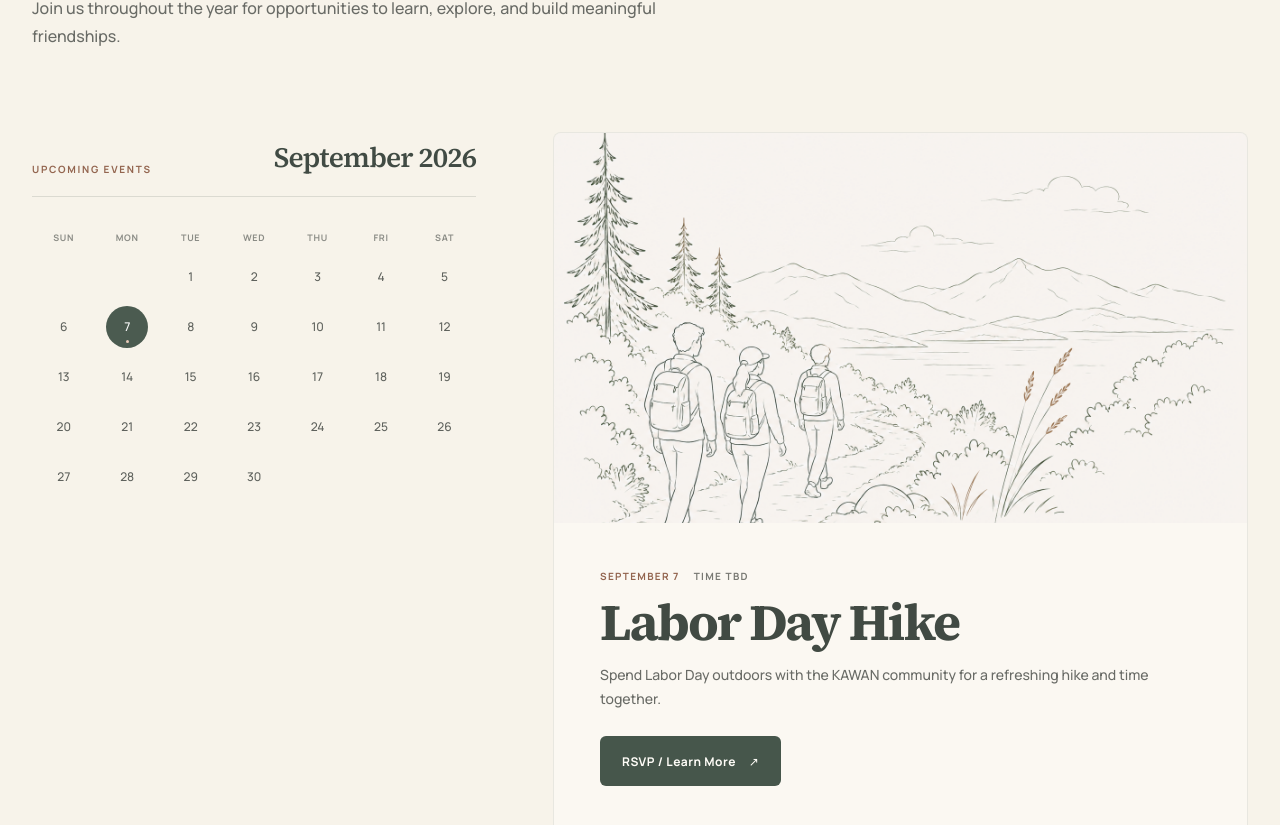
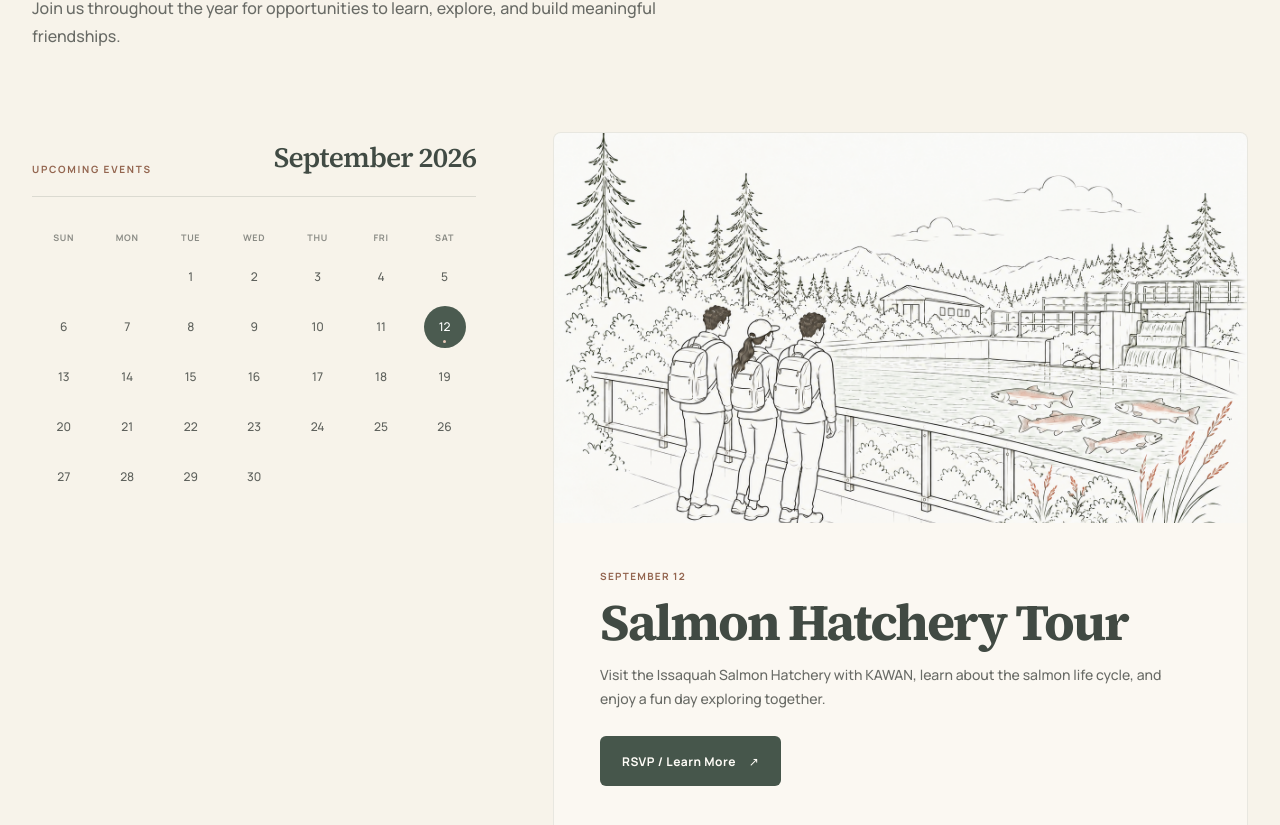
Before and after one commit to kawanseattle/kawanseattle.org, a SvelteKit app: page / in a window 1280 px wide. Shown: the part 4374-5199 px from the top of the page. Built offline with nearby package versions, Linux system fonts and the light colour scheme.

Commit message:
Update featured event to salmon hatchery tour

```diff
--- a/src/routes/+page.svelte
+++ b/src/routes/+page.svelte
@@ -36,7 +36,7 @@
 				{ title: 'Learn & Grow', description: 'Support throughout school and beyond.', illustrationAlt: 'A hand-drawn open book, laptop, and graduation cap', activities: ['Study nights', 'Study buddies', 'Tutoring', 'Mentorship', 'College guidance', 'Career preparation'] }
 			],
 			community: { label: 'KAWAN community', photoAlt: 'KAWAN students and families enjoying a community outing by the water', quote: 'Community begins by showing up for one another.' },
-			events: { eyebrow: 'Come as you are', title: 'Events', intro: 'Join us throughout the year for opportunities to learn, explore, and build meaningful friendships.', upcoming: 'Upcoming events', calendar: 'event calendar', showEvent: 'Show event on', eventTitle: 'Labor Day Hike', time: 'Time TBD', description: 'Spend Labor Day outdoors with the KAWAN community for a refreshing hike and time together.', photoAlt: 'KAWAN community gathering together', action: 'RSVP / Learn More' },
+			events: { eyebrow: 'Come as you are', title: 'Events', intro: 'Join us throughout the year for opportunities to learn, explore, and build meaningful friendships.', upcoming: 'Upcoming events', calendar: 'event calendar', showEvent: 'Show event on', eventTitle: 'Salmon Hatchery Tour', description: 'Visit the Issaquah Salmon Hatchery with KAWAN, learn about the salmon life cycle, and enjoy a fun day exploring together.', photoAlt: 'KAWAN students visiting a salmon hatchery and watching salmon in the water', action: 'RSVP / Learn More' },
 			weekdays: ['Sun', 'Mon', 'Tue', 'Wed', 'Thu', 'Fri', 'Sat'],
 			moments: { eyebrow: 'Life with KAWAN', title: 'Moments Together', intro: 'A glimpse of the adventures, celebrations, and everyday moments that bring our community closer.', previous: 'Previous hiking photo', next: 'Next hiking photo', choose: 'Choose a hiking photo', show: 'Show hiking photo', hiking: 'Hiking Trips', summerOutings: 'Summer outings', getaways: 'Holiday Getaways', communityGetaway: 'Community getaway', adventures: 'Seattle Adventures', exploring: 'Exploring together', camping: 'Summer Camping', outdoors: 'Outdoor adventures', hikingAlts: ['KAWAN friends gathered along a mountain hiking trail', 'KAWAN community gathered together at a forest waterfall', 'KAWAN friends and families visiting Multnomah Falls'], getawayAlt: 'KAWAN community members together on a holiday trip', seattleAlt: 'Seattle skyline viewed from the water during a KAWAN adventure', campingAlt: 'A glowing campfire during a KAWAN summer camping trip' },
 			cta: { eyebrow: 'Get connected', title: 'There’s a place for you here.', body: 'Ready to begin your journey? Meet people who understand and find a community that will walk alongside you.', action: 'Get Connected' },
@@ -57,7 +57,7 @@
 				{ title: 'Belajar & Bertumbuh', description: 'Dukungan selama kuliah hingga langkah berikutnya.', illustrationAlt: 'Ilustrasi tangan buku terbuka, laptop, dan topi wisuda', activities: ['Belajar bersama', 'Teman belajar', 'Bimbingan belajar', 'Mentoring', 'Panduan kuliah', 'Persiapan karier'] }
 			],
 			community: { label: 'Komunitas KAWAN', photoAlt: 'Pelajar dan keluarga KAWAN menikmati kebersamaan di tepi air', quote: 'Komunitas tumbuh saat kita hadir untuk satu sama lain.' },
-			events: { eyebrow: 'Datang apa adanya', title: 'Acara', intro: 'Bergabunglah sepanjang tahun untuk belajar, menjelajah, dan membangun persahabatan yang bermakna bersama kami.', upcoming: 'Acara mendatang', calendar: 'kalender acara', showEvent: 'Tampilkan acara pada', eventTitle: 'Hiking Hari Buruh', time: 'Waktu menyusul', description: 'Nikmati Hari Buruh di alam terbuka bersama komunitas KAWAN—hiking santai sambil menikmati waktu bersama.', photoAlt: 'Komunitas KAWAN berkumpul bersama', action: 'RSVP / Info Selengkapnya' },
+			events: { eyebrow: 'Datang apa adanya', title: 'Acara', intro: 'Bergabunglah sepanjang tahun untuk belajar, menjelajah, dan membangun persahabatan yang bermakna bersama kami.', upcoming: 'Acara mendatang', calendar: 'kalender acara', showEvent: 'Tampilkan acara pada', eventTitle: 'Tur Salmon Hatchery', description: 'Kunjungi Issaquah Salmon Hatchery bersama KAWAN, pelajari siklus hidup salmon, dan nikmati hari yang seru sambil menjelajah bersama.', photoAlt: 'Pelajar KAWAN mengunjungi tempat penetasan dan mengamati salmon di air', action: 'RSVP / Info Selengkapnya' },
 			weekdays: ['Min', 'Sen', 'Sel', 'Rab', 'Kam', 'Jum', 'Sab'],
 			moments: { eyebrow: 'Keseharian bersama KAWAN', title: 'Momen Kebersamaan', intro: 'Sekilas petualangan, perayaan, dan momen sehari-hari yang mendekatkan komunitas kami.', previous: 'Foto hiking sebelumnya', next: 'Foto hiking berikutnya', choose: 'Pilih foto hiking', show: 'Tampilkan foto hiking', hiking: 'Perjalanan Hiking', summerOutings: 'Kegiatan musim panas', getaways: 'Liburan Bersama', communityGetaway: 'Liburan komunitas', adventures: 'Petualangan di Seattle', exploring: 'Menjelajah bersama', camping: 'Camping Musim Panas', outdoors: 'Petualangan di alam', hikingAlts: ['Teman-teman KAWAN berkumpul di jalur pendakian pegunungan', 'Komunitas KAWAN berkumpul di air terjun dalam hutan', 'Teman dan keluarga KAWAN mengunjungi Multnomah Falls'], getawayAlt: 'Komunitas KAWAN menikmati perjalanan liburan bersama', seattleAlt: 'Pemandangan Seattle dari atas air dalam petualangan bersama KAWAN', campingAlt: 'Api unggun dalam perjalanan camping musim panas KAWAN' },
 			cta: { eyebrow: 'Mari terhubung', title: 'Ada tempat untukmu di sini.', body: 'Siap memulai perjalananmu? Temui orang-orang yang mengerti dan temukan komunitas yang siap berjalan bersamamu.', action: 'Mari Terhubung' },
@@ -76,7 +76,7 @@
 		...Array.from({ length: firstWeekday }, () => null),
 		...Array.from({ length: daysInMonth }, (_, index) => index + 1)
 	];
-	const eventByDay = new Map([[7, 0]]);
+	const eventByDay = new Map([[12, 0]]);
 	const hikingPhotos = [
 		`${base}/images/kawan-hiking-group-2026.jpg`,
 		`${base}/images/kawan-hiking-waterfall-group.jpg`,
@@ -88,8 +88,8 @@
 	$: programs = t.programs.map((program, index) => ({ ...program, ...programMedia[index] }));
 	$: monthLabel = new Intl.DateTimeFormat(language === 'id' ? 'id-ID' : 'en-US', { month: 'long', year: 'numeric' }).format(calendarDate);
 	$: monthName = new Intl.DateTimeFormat(language === 'id' ? 'id-ID' : 'en-US', { month: 'long' }).format(calendarDate);
-	$: eventDateLabel = language === 'id' ? `7 ${monthName}` : `${monthName} 7`;
-	$: events = [{ day: 7, title: t.events.eventTitle, time: t.events.time, description: t.events.description, image: `${base}/images/labor-day-hike.png` }];
+	$: events = [{ day: 12, title: t.events.eventTitle, description: t.events.description, image: `${base}/images/salmon-hatchery-tour.png` }];
+	$: eventDateLabel = language === 'id' ? `${events[selectedEventIndex].day} ${monthName}` : `${monthName} ${events[selectedEventIndex].day}`;
 	let menuOpen = false;
 	let selectedEventIndex = 0;
 	let email = '';
@@ -381,7 +381,7 @@
 			<article class="featured-event">
 				<div class="featured-event-photo"><img src={events[selectedEventIndex].image} alt={t.events.photoAlt} /></div>
 				<div class="featured-event-copy">
-					<p class="event-date">{eventDateLabel} <span>{events[selectedEventIndex].time}</span></p>
+					<p class="event-date">{eventDateLabel}</p>
 					<h3>{events[selectedEventIndex].title}</h3>
 					<p>{events[selectedEventIndex].description}</p>
 					<a class="button" href="mailto:hello@kawan.org">{t.events.action} <span>↗</span></a>
@@ -3581,7 +3581,6 @@
 	.featured-event:hover .featured-event-photo img { transform: scale(1.015); }
 	.featured-event-copy { padding: clamp(28px, 4vw, 46px); }
 	.event-date { display: flex; gap: 14px; margin: 0 0 14px; color: #93654f; font-size: 10px; font-weight: 700; letter-spacing: .13em; text-transform: uppercase; }
-	.event-date span { color: #797a74; }
 	.featured-event-copy h3 { margin: 0 0 15px; color: #414a43; font-family: 'Source Serif 4', Georgia, serif; font-size: clamp(38px, 4vw, 56px); line-height: 1; letter-spacing: -.04em; }
 	.featured-event-copy > p:not(.event-date) { max-width: 590px; margin: 0 0 26px; color: #696b66; font-size: 14px; line-height: 1.7; }
 	.featured-event-copy .button { width: fit-content; }
```
Also changed, not shown: static/images/salmon-hatchery-tour.png (added).
